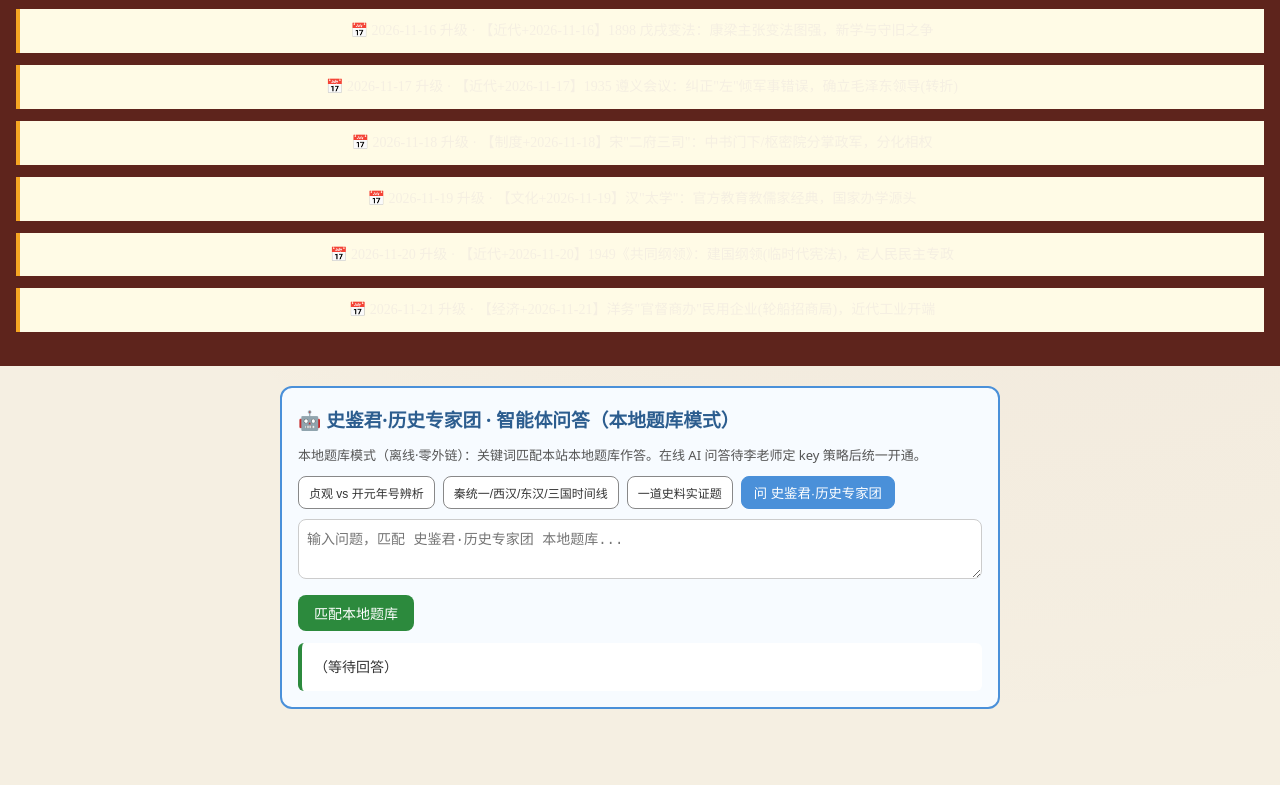
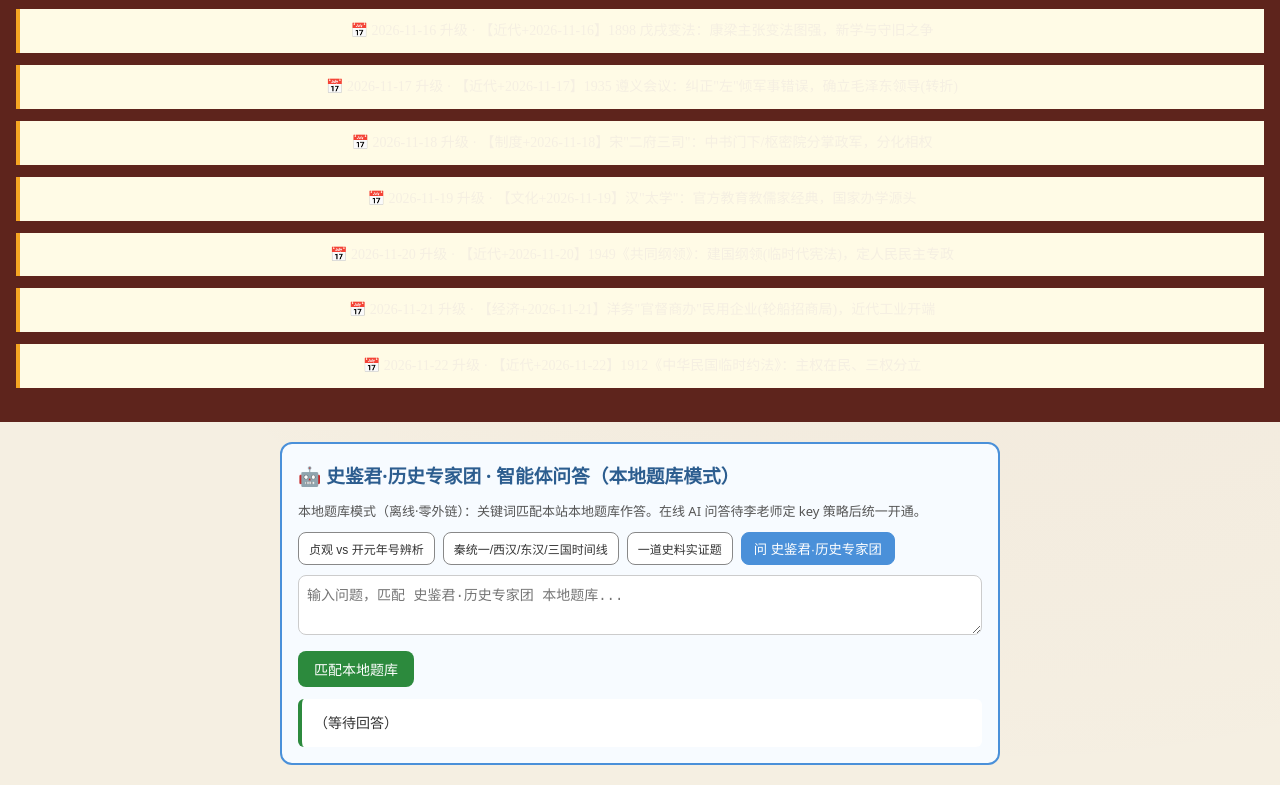
Before and after one commit to dapengzhanchi141345/li-yanming-history, a plain HTML site: page index.html in a window 1280 px wide. Shown: the part 2789-3574 px from the top of the page. Before the commit the page ends 3518 px from the top, so only its background shows below. Drawn offline with Linux system fonts and the light colour scheme.

Commit message:
history 12独立站升级 2026-11-22

```diff
--- a/index.html
+++ b/index.html
@@ -505,6 +505,8 @@ footer small { display: block; opacity: 0.75; margin-top: 6px; }
 <div style="background:#fffbe6;border-left:4px solid #f5a623;padding:10px;margin:12px 0;font-size:14px">📅 2026-11-20 升级 · 【近代+2026-11-20】1949《共同纲领》：建国纲领(临时代宪法)，定人民民主专政</div>
 
 <div style="background:#fffbe6;border-left:4px solid #f5a623;padding:10px;margin:12px 0;font-size:14px">📅 2026-11-21 升级 · 【经济+2026-11-21】洋务"官督商办"民用企业(轮船招商局)，近代工业开端</div>
+
+<div style="background:#fffbe6;border-left:4px solid #f5a623;padding:10px;margin:12px 0;font-size:14px">📅 2026-11-22 升级 · 【近代+2026-11-22】1912《中华民国临时约法》：主权在民、三权分立</div>
 </footer>
 
 <script>
```
